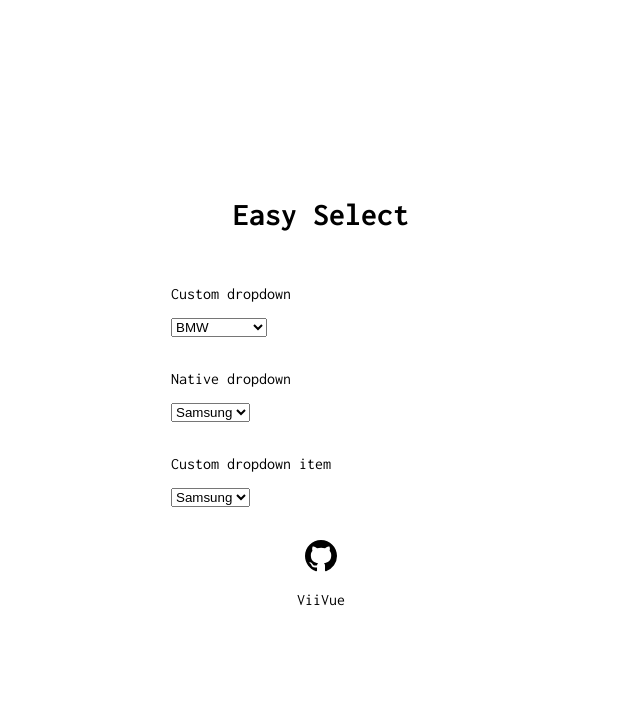
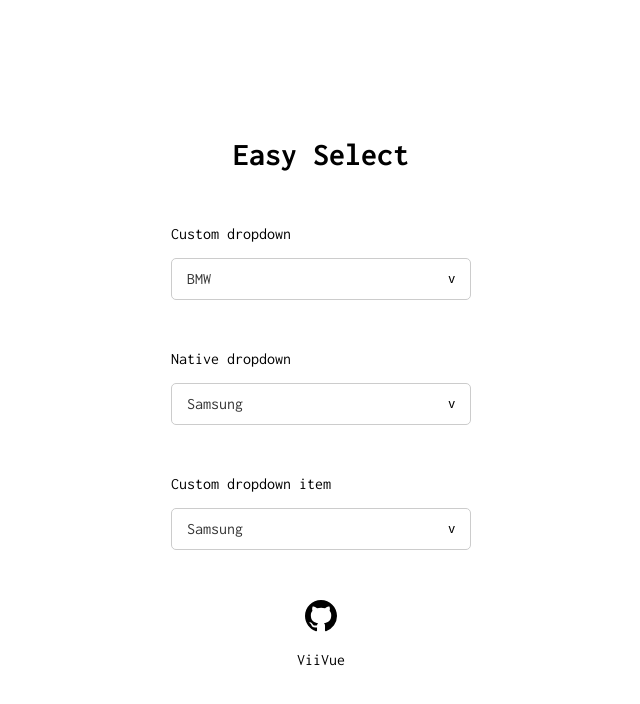
Before and after one commit to viivue/easy-select, a plain HTML site: page index.html in a window 1280 px wide. Shown: the whole page, without its empty margins (319-959 px from the left). Drawn offline with nearby package versions, Linux system fonts and the light colour scheme.

Commit message:
:construction: open/close dropdown

```diff
--- a/easy-select-3.js
+++ b/easy-select-3.js
@@ -22,13 +22,15 @@
 
     // The actual plugin constructor
     function Plugin(element, options){
-        this.element = $(element);
+        this.select = $(element);
         this.options = {...defaults, ...options};
-
-        this._defaults = defaults;
-        this._name = pluginName;
+        this.isOpen = false;
 
         this.init();
+
+        return {
+            destroy: () => this.destroy()
+        }
     }
 
 
@@ -36,30 +38,139 @@
      * Init
      */
     Plugin.prototype.init = function(){
-        console.log(this.getOptionData(this.element))
+        console.log(this.getSelectData());
+        this.create();
     }
 
+    Plugin.prototype.create = function(){
+        // check valid HTML: exit if already created
+        if(this.select.closest('.easy-select').length) return;
 
-    Plugin.prototype.createCustomSelect = function(){
+        // create wrapper
+        this.id = this.uniqueId();
+        this.select.wrapAll(`<div class="easy-select" data-easy-select-id="${this.id}"></div>`);
+        this.wrapper = this.select.closest(`[data-easy-select-id="${this.id}"]`);
+
+        // add custom HTML
+        this.wrapper.append(this.getSelectedHTML());
+        this.wrapper.append(this.getDropdownHTML());
+        this.current = this.wrapper.find('.easy-select-current');
+        this.dropdown = this.wrapper.find('.easy-select-dropdown');
+
+        // hide default select
+        this.select.hide();
+
+        // on current click
+        this.current.on('click', () => this.toggle());
+
+        // on outside click
+        $(document).on('click', (event) => {
+            const isNotThisSelect = !$(event.target).closest(`.easy-select[data-easy-select-id="${this.id}"]`).length;
+            if(isNotThisSelect && this.isOpen){
+                this.close();
+            }
+        });
     };
+
+
+    Plugin.prototype.destroy = function(){
+        this.current.detach();
+        this.dropdown.detach();
+        this.select.unwrap();
+        this.select.show();
+    };
+
+    Plugin.prototype.update = function(){
+
+    };
+
+    Plugin.prototype.open = function(){
+        if(this.isOpen) return;
+        this.isOpen = true;
+        this.wrapper.addClass('show-dropdown');
+    };
+    Plugin.prototype.close = function(){
+        if(!this.isOpen) return;
+        this.isOpen = false;
+        this.wrapper.removeClass('show-dropdown');
+    };
+    Plugin.prototype.toggle = function(){
+        if(this.isOpen){
+            this.close();
+        }else{
+            this.open();
+        }
+    };
+
+
+    Plugin.prototype.getSelectedHTML = function(){
+        let html = '';
+        html += `<div class="easy-select-current">`;
+        html += this.getOptionHTML();
+        html += `</div>`;
+        return html;
+    };
+
+    Plugin.prototype.getDropdownHTML = function(){
+        let html = '';
+        const options = this.getSelectData();
+
+        // generate html
+        html += `<div class="easy-select-dropdown">`;
+        html += `<ul>`;
+        for(const option of options){
+            html += `<li>`;
+            html += this.getOptionHTML(option);
+            html += `</li>`;
+        }
+        html += `</ul>`;
+        html += `</div>`;
+
+        return html;
+    };
+
+    Plugin.prototype.getOptionHTML = function(option = undefined){
+        if(typeof option === 'undefined'){
+            option = this.getOptionData();
+        }
+
+        let html = '';
+        html += `<div class="easy-select-option">`;
+        html += `<span data-option-value="${option['value']}" data-option-label="${option['label']}">${option['label']}</span>`;
+        html += `</div>`;
+        return html;
+    }
+
+    /**
+     * Get select data
+     * @returns {*[]}
+     */
+    Plugin.prototype.getSelectData = function(){
+        const data = [];
+        this.select.find('option').each((index, option) => {
+            data.push(this.getOptionData($(option)));
+        });
+        return data;
+    }
 
 
     /**
      * Get option data
-     * @returns {*[]}
+     * @returns {{isSelected: boolean, index: *, id: string, label: *, value: (*|string|number|string[])}}
      */
-    Plugin.prototype.getOptionData = function(select){
-        const data = [];
-        select.find('option').each((index, element) => {
-            const $this = $(element);
-            const label = $this.text();
-            const value = $this.val();
-            const id = this.stringToSlug(value) + '-' + index;
-            const isSelected = value === select.val();
-            data.push({id, label, value, isSelected, index});
-        });
-        return data;
-    }
+    Plugin.prototype.getOptionData = function($option = undefined){
+        if(typeof $option === 'undefined'){
+            // return selected option
+            $option = this.select.find(`option[value="${this.select.val()}"]`);
+        }
+
+        const label = $option.text();
+        const value = $option.val();
+        const index = $option.index();
+        const id = this.stringToSlug(value) + '-' + index;
+        const isSelected = value === this.select.val();
+        return {id, label, value, isSelected, index};
+    };
 
 
     /**
@@ -73,7 +184,16 @@
             .toLowerCase()
             .replace(/[^\w ]+/g, '')
             .replace(/ +/g, '-');
-    }
+    };
+
+
+    /**
+     * Generate unique ID
+     */
+    Plugin.prototype.uniqueId = (prefix = '') => {
+        return prefix + (+new Date()).toString(16) +
+            (Math.random() * 100000000 | 0).toString(16);
+    };
 
 
     // A really lightweight plugin wrapper around the constructor,
--- a/easy-select.css
+++ b/easy-select.css
@@ -37,50 +37,50 @@
 /****************************
  * Easy Select - Default theme
 ****************************/
-.easy-select.theme-default {width:100%; max-width:300px;}
+.easy-select {width:100%; max-width:300px;}
 
-/* select */
-.easy-select.theme-default .easy-select-current {
+/* current */
+.easy-select-current {
     display:flex; align-items:center;
     min-height:40px; line-height:1.1;
-    border:1px solid #ccc; border-radius:5px;
-    padding:5px 45px 5px 15px;
+    border:1px solid #ccc; border-radius:5px; overflow:hidden;
 }
-.easy-select.theme-default .easy-select-current:after {
+.easy-select-current:after {
     position:absolute; top:50%; right:15px;
     transform:translateY(-50%);
     content:"\e931"; font-family:"icomoon", fantasy; font-size:.8em;
     display:inline-block; margin-left:10px;
     transition:all .3s ease;
 }
-.easy-select.theme-default:hover .easy-select-current {border-color:#000;}
 
 /* dropdown */
-.easy-select.theme-default .easy-select-dropdown {width:100%; max-width:300px;}
-.easy-select.theme-default .easy-select-dropdown ul {
+.easy-select-dropdown {width:100%; max-width:300px;}
+.easy-select-dropdown ul {
     background:#fff; border:1px solid #ccc;
-    border-radius:5px; margin:0; padding:0;
+    border-radius:5px; margin:0; padding:0; overflow:hidden;
 }
-.easy-select.theme-default .easy-select-dropdown ul li {}
-.easy-select.theme-default .easy-select-dropdown ul li:not(:last-child) {border-bottom:1px solid rgba(0, 0, 0, .1);}
-.easy-select.theme-default .easy-select-dropdown ul li a {
+.easy-select-dropdown ul li {}
+.easy-select-dropdown ul li:not(:last-child) {border-bottom:1px solid rgba(0, 0, 0, .1);}
+
+/* option */
+.easy-select-option {
     display:flex; align-items:center;
-    min-height:40px; line-height:1.1;
+    width:100%; min-height:40px; line-height:1.1;
     text-decoration:none; padding:10px 15px;
     transition:all .3s ease;
 }
 
 /* dropdown hover */
-.easy-select.theme-default .easy-select-dropdown ul:hover li a.active,
-.easy-select.theme-default .easy-select-dropdown ul li a {color:#333; background:transparent;}
+.easy-select-option.active,
+.easy-select-option {color:#333; background:transparent;}
 
-.easy-select.theme-default .easy-select-dropdown ul:hover li a.active:hover,
-.easy-select.theme-default .easy-select-dropdown ul li a:hover,
-.easy-select.theme-default .easy-select-dropdown ul li a.active {color:#fff; background:#0d95e8;}
+.easy-select-dropdown:hover .easy-select-option.active:hover,
+.easy-select-option:hover,
+.easy-select-option.active {color:#fff; background:#0d95e8;}
 
 /* dropdown showing */
-.easy-select.theme-default.show-dropdown {z-index:2;}
-.easy-select.theme-default.show-dropdown .easy-select-current:after {transform:translateY(-50%) rotate(180deg);}
+.easy-select.show-dropdown {z-index:2;}
+.easy-select.show-dropdown .easy-select-current:after {transform:translateY(-50%) rotate(180deg);}
 
 
 /****************************
--- a/index.html
+++ b/index.html
@@ -90,7 +90,11 @@
 
 <script src="easy-select-3.js"></script>
 <script>
-    $('[data-easy-select]').easySelect();
+    const select = $('select').easySelect();
+
+    setTimeout(() => {
+        //select.destroy();
+    }, 3000);
 
     // $('#native-dropdown').easySelect({
     //     customDropdown: false
```
